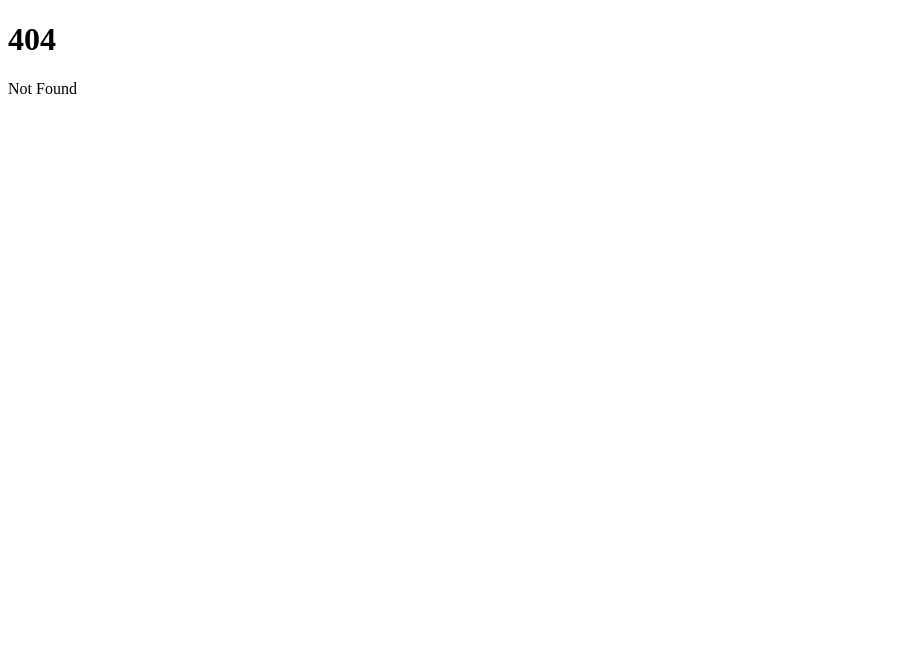
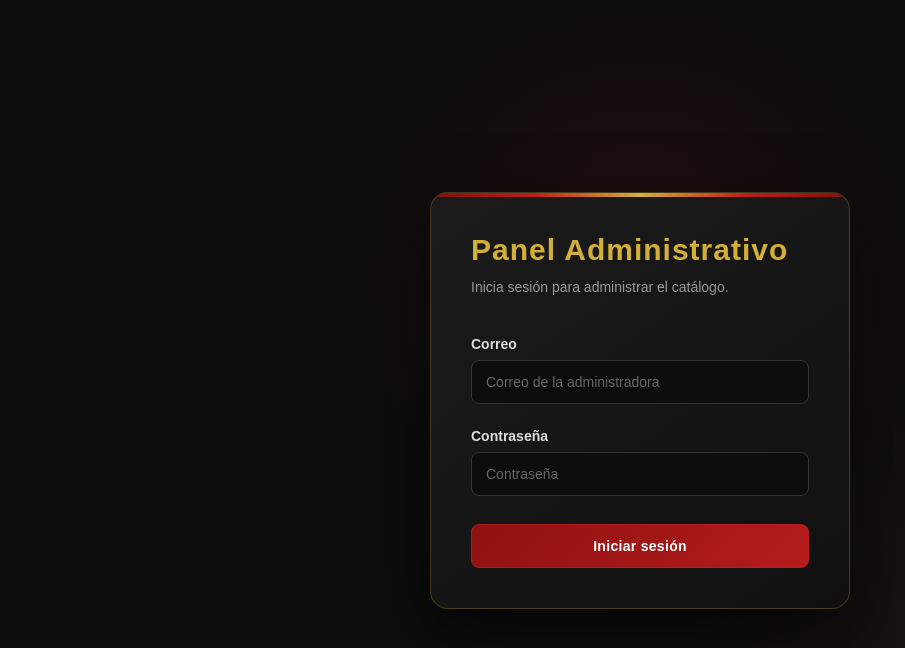
Before and after one commit to JDCHB/Naito, a SvelteKit app in the folder my-app/: page /admin/login in a window 1280 px wide. Before the commit this address had no page. Shown: the top 648 px of the page, without its empty margins (0-905 px from the left). Built offline with nearby package versions, Linux system fonts and the light colour scheme; no server answers.

Commit message:
salchipapa - admin

```diff
--- a/my-app/src/routes/salchipapa/login/+page.svelte
+++ b/my-app/src/routes/admin/login/+page.svelte
@@ -26,7 +26,7 @@
 
         console.log("Usuario autenticado:", data.user);
 
-        goto("/salchipapa");
+        goto("/admin");
     }
 </script>
 
```
Also changed, not shown: my-app/src/routes/admin/+page.svelte (renamed from my-app/src/routes/salchipapa/+page.svelte).
